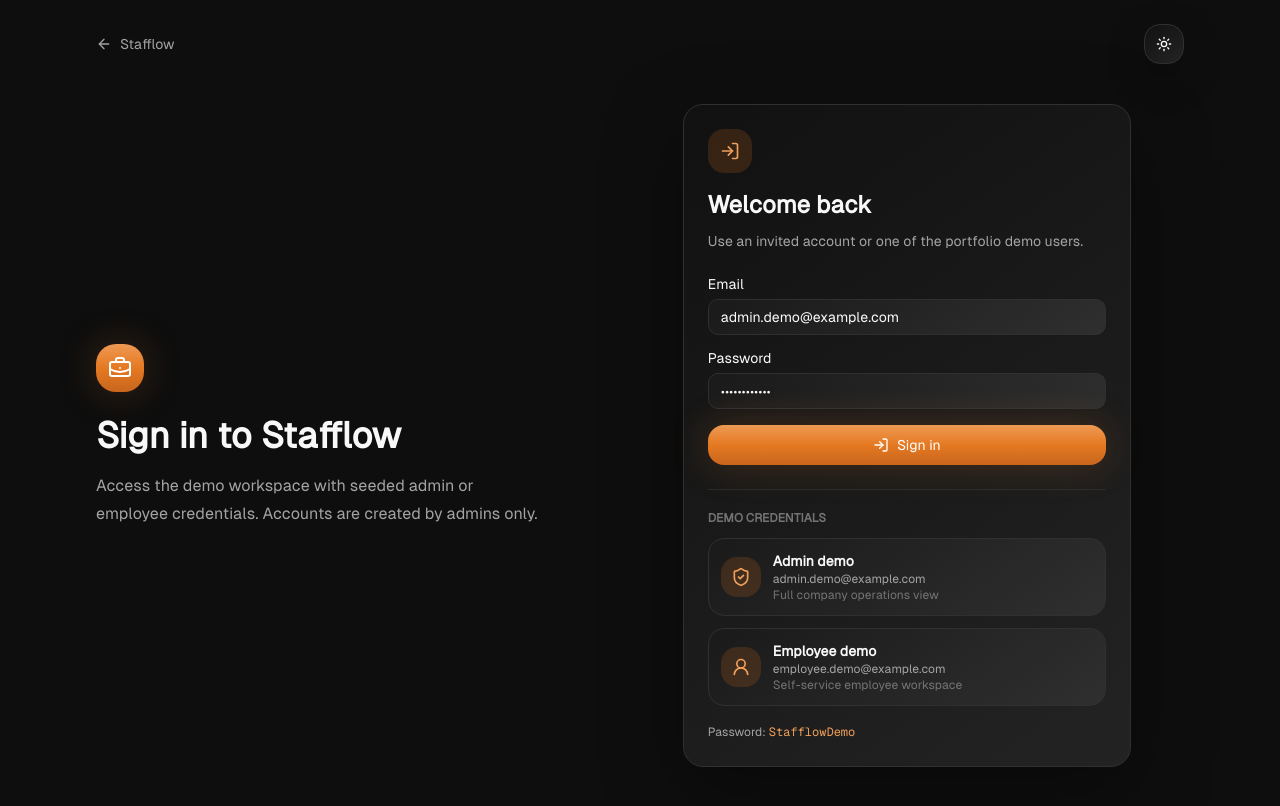
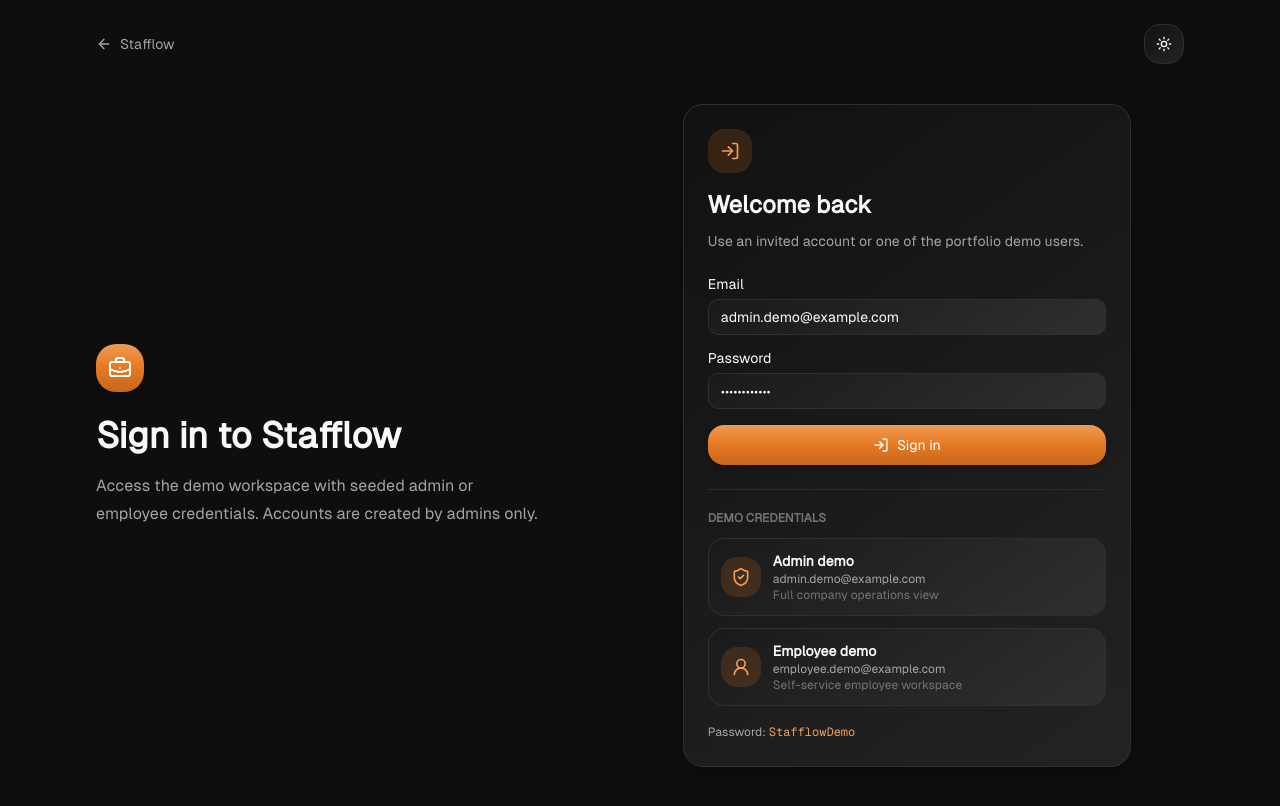
Before and after one commit to sen0mar/stafflow, a React (Vite) app in the folder client/: page /login in a window 1280 px wide. Shown: the top 806 px of the page. Built offline with nearby package versions, Linux system fonts and the light colour scheme; no server answers.

Commit message:
Refine UI elevation
Replace broad shadows with compact neutral elevation, flatten bordered controls, and tighten homepage footer spacing.

```diff
--- a/client/src/features/homepage/components/landing-footer.tsx
+++ b/client/src/features/homepage/components/landing-footer.tsx
@@ -3,7 +3,7 @@ import { LandingBrandMark } from './landing-brand-mark'
 
 export const LandingFooter = () => (
   <footer className="border-t border-default bg-overlay backdrop-blur">
-    <div className="mx-auto flex max-w-[1440px] flex-col gap-6 px-5 py-8 text-sm text-muted sm:px-6 md:flex-row md:items-center md:justify-between lg:px-8 2xl:max-w-[1760px] 2xl:px-10 min-[2200px]:!max-w-[2200px]">
+    <div className="mx-auto flex max-w-[1440px] flex-col gap-4 px-5 py-5 text-sm text-muted sm:px-6 md:flex-row md:items-center md:justify-between lg:px-8 2xl:max-w-[1760px] 2xl:px-10 min-[2200px]:!max-w-[2200px]">
       <LandingBrandMark />
       <p>© 2026 Stafflow. All rights reserved.</p>
       <div className="flex flex-wrap gap-5">
--- a/client/src/index.css
+++ b/client/src/index.css
@@ -51,9 +51,9 @@
   --chart-blue: #525252;
   --chart-teal: #0f766e;
 
-  --shadow-card: 0 18px 50px rgba(23, 23, 23, 0.1);
-  --shadow-soft: 0 10px 28px rgba(23, 23, 23, 0.08);
-  --shadow-glow: 0 0 32px rgba(208, 106, 28, 0.16);
+  --shadow-card: 0 4px 12px rgba(23, 23, 23, 0.06);
+  --shadow-soft: 0 1px 2px rgba(23, 23, 23, 0.05);
+  --shadow-glow: 0 2px 6px rgba(23, 23, 23, 0.1);
 
   --gradient-primary: linear-gradient(
     180deg,
@@ -125,9 +125,9 @@
   --chart-blue: #a3a3a3;
   --chart-teal: #2dd4bf;
 
-  --shadow-card: 0 24px 80px rgba(0, 0, 0, 0.35);
-  --shadow-soft: 0 14px 40px rgba(0, 0, 0, 0.24);
-  --shadow-glow: 0 0 38px rgba(229, 121, 34, 0.22);
+  --shadow-card: 0 4px 12px rgba(0, 0, 0, 0.28);
+  --shadow-soft: 0 1px 2px rgba(0, 0, 0, 0.24);
+  --shadow-glow: 0 2px 6px rgba(0, 0, 0, 0.3);
 
   --gradient-primary: linear-gradient(
     180deg,
--- a/client/src/shared/components/forms/searchable-select.tsx
+++ b/client/src/shared/components/forms/searchable-select.tsx
@@ -97,7 +97,7 @@ export const SearchableSelect = ({
       <Popover.Portal>
         <Popover.Content
           align="start"
-          className="z-50 w-[var(--radix-popover-trigger-width)] min-w-56 rounded-md border border-default bg-popover p-1 text-primary shadow-md"
+          className="z-50 w-[var(--radix-popover-trigger-width)] min-w-56 rounded-md border border-default bg-popover p-1 text-primary shadow-card"
           sideOffset={4}
         >
           <div className="relative p-1">
--- a/client/src/shared/components/ui/card.tsx
+++ b/client/src/shared/components/ui/card.tsx
@@ -7,7 +7,7 @@ function Card({ className, ...props }: React.ComponentProps<'div'>) {
     <div
       data-slot="card"
       className={cn(
-        'flex flex-col gap-6 rounded-xl border bg-card py-6 [color:var(--text-primary)] shadow-sm',
+        'flex flex-col gap-6 rounded-xl border bg-card py-6 [color:var(--text-primary)] shadow-soft',
         className,
       )}
       {...props}
--- a/client/src/shared/components/ui/dialog.tsx
+++ b/client/src/shared/components/ui/dialog.tsx
@@ -59,7 +59,7 @@ function DialogContent({
       <DialogPrimitive.Content
         data-slot="dialog-content"
         className={cn(
-          'fixed top-[50%] left-[50%] z-50 grid w-full max-w-[calc(100%-2rem)] translate-x-[-50%] translate-y-[-50%] gap-4 rounded-lg border bg-surface p-6 [color:var(--text-primary)] shadow-lg duration-200 outline-none data-[state=closed]:animate-out data-[state=closed]:fade-out-0 data-[state=closed]:zoom-out-95 data-[state=open]:animate-in data-[state=open]:fade-in-0 data-[state=open]:zoom-in-95 sm:max-w-lg',
+          'fixed top-[50%] left-[50%] z-50 grid w-full max-w-[calc(100%-2rem)] translate-x-[-50%] translate-y-[-50%] gap-4 rounded-lg border bg-surface p-6 [color:var(--text-primary)] shadow-card duration-200 outline-none data-[state=closed]:animate-out data-[state=closed]:fade-out-0 data-[state=closed]:zoom-out-95 data-[state=open]:animate-in data-[state=open]:fade-in-0 data-[state=open]:zoom-in-95 sm:max-w-lg',
           className,
         )}
         {...props}
--- a/client/src/shared/components/ui/dropdown-menu.tsx
+++ b/client/src/shared/components/ui/dropdown-menu.tsx
@@ -42,7 +42,7 @@ function DropdownMenuContent({
         data-slot="dropdown-menu-content"
         sideOffset={sideOffset}
         className={cn(
-          'z-50 max-h-(--radix-dropdown-menu-content-available-height) min-w-[8rem] origin-(--radix-dropdown-menu-content-transform-origin) overflow-x-hidden overflow-y-auto rounded-md border bg-popover p-1 [color:var(--text-primary)] shadow-md data-[side=bottom]:slide-in-from-top-2 data-[side=left]:slide-in-from-right-2 data-[side=right]:slide-in-from-left-2 data-[side=top]:slide-in-from-bottom-2 data-[state=closed]:animate-out data-[state=closed]:fade-out-0 data-[state=closed]:zoom-out-95 data-[state=open]:animate-in data-[state=open]:fade-in-0 data-[state=open]:zoom-in-95',
+          'z-50 max-h-(--radix-dropdown-menu-content-available-height) min-w-[8rem] origin-(--radix-dropdown-menu-content-transform-origin) overflow-x-hidden overflow-y-auto rounded-md border bg-popover p-1 [color:var(--text-primary)] shadow-card data-[side=bottom]:slide-in-from-top-2 data-[side=left]:slide-in-from-right-2 data-[side=right]:slide-in-from-left-2 data-[side=top]:slide-in-from-bottom-2 data-[state=closed]:animate-out data-[state=closed]:fade-out-0 data-[state=closed]:zoom-out-95 data-[state=open]:animate-in data-[state=open]:fade-in-0 data-[state=open]:zoom-in-95',
           className,
         )}
         {...props}
@@ -230,7 +230,7 @@ function DropdownMenuSubContent({
     <DropdownMenuPrimitive.SubContent
       data-slot="dropdown-menu-sub-content"
       className={cn(
-        'z-50 min-w-[8rem] origin-(--radix-dropdown-menu-content-transform-origin) overflow-hidden rounded-md border bg-popover p-1 [color:var(--text-primary)] shadow-lg data-[side=bottom]:slide-in-from-top-2 data-[side=left]:slide-in-from-right-2 data-[side=right]:slide-in-from-left-2 data-[side=top]:slide-in-from-bottom-2 data-[state=closed]:animate-out data-[state=closed]:fade-out-0 data-[state=closed]:zoom-out-95 data-[state=open]:animate-in data-[state=open]:fade-in-0 data-[state=open]:zoom-in-95',
+        'z-50 min-w-[8rem] origin-(--radix-dropdown-menu-content-transform-origin) overflow-hidden rounded-md border bg-popover p-1 [color:var(--text-primary)] shadow-card data-[side=bottom]:slide-in-from-top-2 data-[side=left]:slide-in-from-right-2 data-[side=right]:slide-in-from-left-2 data-[side=top]:slide-in-from-bottom-2 data-[state=closed]:animate-out data-[state=closed]:fade-out-0 data-[state=closed]:zoom-out-95 data-[state=open]:animate-in data-[state=open]:fade-in-0 data-[state=open]:zoom-in-95',
         className,
       )}
       {...props}
--- a/client/src/shared/components/ui/input.tsx
+++ b/client/src/shared/components/ui/input.tsx
@@ -8,7 +8,7 @@ function Input({ className, type, ...props }: React.ComponentProps<'input'>) {
       type={type}
       data-slot="input"
       className={cn(
-        'h-9 w-full min-w-0 max-w-full rounded-md border border-default bg-elevated px-3 py-1 text-base [color:var(--text-primary)] caret-brand shadow-xs transition-[color,box-shadow] outline-none selection:bg-brand selection:text-white file:inline-flex file:h-7 file:border-0 file:bg-transparent file:text-sm file:font-medium file:[color:var(--text-primary)] placeholder:[color:var(--text-muted)] disabled:pointer-events-none disabled:cursor-not-allowed disabled:opacity-50 md:text-sm',
+        'h-9 w-full min-w-0 max-w-full rounded-md border border-default bg-elevated px-3 py-1 text-base [color:var(--text-primary)] caret-brand shadow-none transition-[color,box-shadow] outline-none selection:bg-brand selection:text-white file:inline-flex file:h-7 file:border-0 file:bg-transparent file:text-sm file:font-medium file:[color:var(--text-primary)] placeholder:[color:var(--text-muted)] disabled:pointer-events-none disabled:cursor-not-allowed disabled:opacity-50 md:text-sm',
         'focus-visible:border-ring focus-visible:ring-[3px] focus-visible:ring-ring/50',
         'aria-invalid:border-destructive aria-invalid:ring-destructive/20 dark:aria-invalid:ring-destructive/40',
         className,
--- a/client/src/shared/components/ui/select.tsx
+++ b/client/src/shared/components/ui/select.tsx
@@ -37,7 +37,7 @@ function SelectTrigger({
       data-slot="select-trigger"
       data-size={size}
       className={cn(
-        "flex w-fit min-w-0 max-w-full items-center justify-between gap-2 rounded-md border border-default bg-elevated px-3 py-2 text-sm whitespace-nowrap [color:var(--text-primary)] shadow-xs transition-[color,box-shadow] outline-none focus-visible:border-ring focus-visible:ring-[3px] focus-visible:ring-ring/50 disabled:cursor-not-allowed disabled:opacity-50 aria-invalid:border-destructive aria-invalid:ring-destructive/20 data-[placeholder]:[color:var(--text-muted)] data-[size=default]:h-9 data-[size=sm]:h-8 *:data-[slot=select-value]:min-w-0 *:data-[slot=select-value]:truncate *:data-[slot=select-value]:flex *:data-[slot=select-value]:items-center *:data-[slot=select-value]:gap-2 dark:aria-invalid:ring-destructive/40 [&_svg]:pointer-events-none [&_svg]:shrink-0 [&_svg:not([class*='size-'])]:size-4 [&_svg:not([class*='text-'])]:[color:var(--text-muted)]",
+        "flex w-fit min-w-0 max-w-full items-center justify-between gap-2 rounded-md border border-default bg-elevated px-3 py-2 text-sm whitespace-nowrap [color:var(--text-primary)] shadow-none transition-[color,box-shadow] outline-none focus-visible:border-ring focus-visible:ring-[3px] focus-visible:ring-ring/50 disabled:cursor-not-allowed disabled:opacity-50 aria-invalid:border-destructive aria-invalid:ring-destructive/20 data-[placeholder]:[color:var(--text-muted)] data-[size=default]:h-9 data-[size=sm]:h-8 *:data-[slot=select-value]:min-w-0 *:data-[slot=select-value]:truncate *:data-[slot=select-value]:flex *:data-[slot=select-value]:items-center *:data-[slot=select-value]:gap-2 dark:aria-invalid:ring-destructive/40 [&_svg]:pointer-events-none [&_svg]:shrink-0 [&_svg:not([class*='size-'])]:size-4 [&_svg:not([class*='text-'])]:[color:var(--text-muted)]",
         className,
       )}
       {...props}
@@ -62,7 +62,7 @@ function SelectContent({
       <SelectPrimitive.Content
         data-slot="select-content"
         className={cn(
-          'relative z-50 max-h-(--radix-select-content-available-height) min-w-[8rem] origin-(--radix-select-content-transform-origin) overflow-x-hidden overflow-y-auto rounded-md border bg-popover [color:var(--text-primary)] shadow-md data-[side=bottom]:slide-in-from-top-2 data-[side=left]:slide-in-from-right-2 data-[side=right]:slide-in-from-left-2 data-[side=top]:slide-in-from-bottom-2 data-[state=closed]:animate-out data-[state=closed]:fade-out-0 data-[state=closed]:zoom-out-95 data-[state=open]:animate-in data-[state=open]:fade-in-0 data-[state=open]:zoom-in-95',
+          'relative z-50 max-h-(--radix-select-content-available-height) min-w-[8rem] origin-(--radix-select-content-transform-origin) overflow-x-hidden overflow-y-auto rounded-md border bg-popover [color:var(--text-primary)] shadow-card data-[side=bottom]:slide-in-from-top-2 data-[side=left]:slide-in-from-right-2 data-[side=right]:slide-in-from-left-2 data-[side=top]:slide-in-from-bottom-2 data-[state=closed]:animate-out data-[state=closed]:fade-out-0 data-[state=closed]:zoom-out-95 data-[state=open]:animate-in data-[state=open]:fade-in-0 data-[state=open]:zoom-in-95',
           position === 'popper' &&
             'data-[side=bottom]:translate-y-1 data-[side=left]:-translate-x-1 data-[side=right]:translate-x-1 data-[side=top]:-translate-y-1',
           className,
--- a/client/src/shared/components/ui/tabs.tsx
+++ b/client/src/shared/components/ui/tabs.tsx
@@ -62,7 +62,7 @@ function TabsTrigger({
     <TabsPrimitive.Trigger
       data-slot="tabs-trigger"
       className={cn(
-        "relative inline-flex h-[calc(100%-1px)] flex-1 items-center justify-center gap-1.5 rounded-md border border-transparent px-2 py-1 text-sm font-medium whitespace-nowrap [color:var(--text-muted)] transition-all group-data-[orientation=vertical]/tabs:w-full group-data-[orientation=vertical]/tabs:justify-start hover:[color:var(--text-primary)] focus-visible:border-ring focus-visible:ring-[3px] focus-visible:ring-ring/50 focus-visible:outline-1 focus-visible:outline-ring disabled:pointer-events-none disabled:opacity-50 group-data-[variant=default]/tabs-list:data-[state=active]:shadow-sm group-data-[variant=line]/tabs-list:data-[state=active]:shadow-none [&_svg]:pointer-events-none [&_svg]:shrink-0 [&_svg:not([class*='size-'])]:size-4",
+        "relative inline-flex h-[calc(100%-1px)] flex-1 items-center justify-center gap-1.5 rounded-md border border-transparent px-2 py-1 text-sm font-medium whitespace-nowrap [color:var(--text-muted)] transition-all group-data-[orientation=vertical]/tabs:w-full group-data-[orientation=vertical]/tabs:justify-start hover:[color:var(--text-primary)] focus-visible:border-ring focus-visible:ring-[3px] focus-visible:ring-ring/50 focus-visible:outline-1 focus-visible:outline-ring disabled:pointer-events-none disabled:opacity-50 group-data-[variant=default]/tabs-list:data-[state=active]:shadow-soft group-data-[variant=line]/tabs-list:data-[state=active]:shadow-none [&_svg]:pointer-events-none [&_svg]:shrink-0 [&_svg:not([class*='size-'])]:size-4",
         'group-data-[variant=line]/tabs-list:bg-transparent group-data-[variant=line]/tabs-list:data-[state=active]:bg-transparent dark:group-data-[variant=line]/tabs-list:data-[state=active]:border-transparent dark:group-data-[variant=line]/tabs-list:data-[state=active]:bg-transparent',
         'data-[state=active]:bg-surface data-[state=active]:[color:var(--text-primary)] dark:data-[state=active]:border-default',
         'after:absolute after:bg-brand after:opacity-0 after:transition-opacity group-data-[orientation=horizontal]/tabs:after:inset-x-0 group-data-[orientation=horizontal]/tabs:after:bottom-[-5px] group-data-[orientation=horizontal]/tabs:after:h-0.5 group-data-[orientation=vertical]/tabs:after:inset-y-0 group-data-[orientation=vertical]/tabs:after:-right-1 group-data-[orientation=vertical]/tabs:after:w-0.5 group-data-[variant=line]/tabs-list:data-[state=active]:after:opacity-100',
--- a/client/src/shared/components/ui/textarea.tsx
+++ b/client/src/shared/components/ui/textarea.tsx
@@ -7,7 +7,7 @@ function Textarea({ className, ...props }: React.ComponentProps<'textarea'>) {
     <textarea
       data-slot="textarea"
       className={cn(
-        'flex field-sizing-content min-h-16 w-full min-w-0 max-w-full rounded-md border border-default bg-elevated px-3 py-2 text-base [color:var(--text-primary)] shadow-xs transition-[color,box-shadow] outline-none placeholder:[color:var(--text-muted)] focus-visible:border-ring focus-visible:ring-[3px] focus-visible:ring-ring/50 disabled:cursor-not-allowed disabled:opacity-50 aria-invalid:border-destructive aria-invalid:ring-destructive/20 md:text-sm dark:aria-invalid:ring-destructive/40',
+        'flex field-sizing-content min-h-16 w-full min-w-0 max-w-full rounded-md border border-default bg-elevated px-3 py-2 text-base [color:var(--text-primary)] shadow-none transition-[color,box-shadow] outline-none placeholder:[color:var(--text-muted)] focus-visible:border-ring focus-visible:ring-[3px] focus-visible:ring-ring/50 disabled:cursor-not-allowed disabled:opacity-50 aria-invalid:border-destructive aria-invalid:ring-destructive/20 md:text-sm dark:aria-invalid:ring-destructive/40',
         className,
       )}
       {...props}
```
Also changed, not shown: 2 other files (tests, documents, lock files or other folders).
